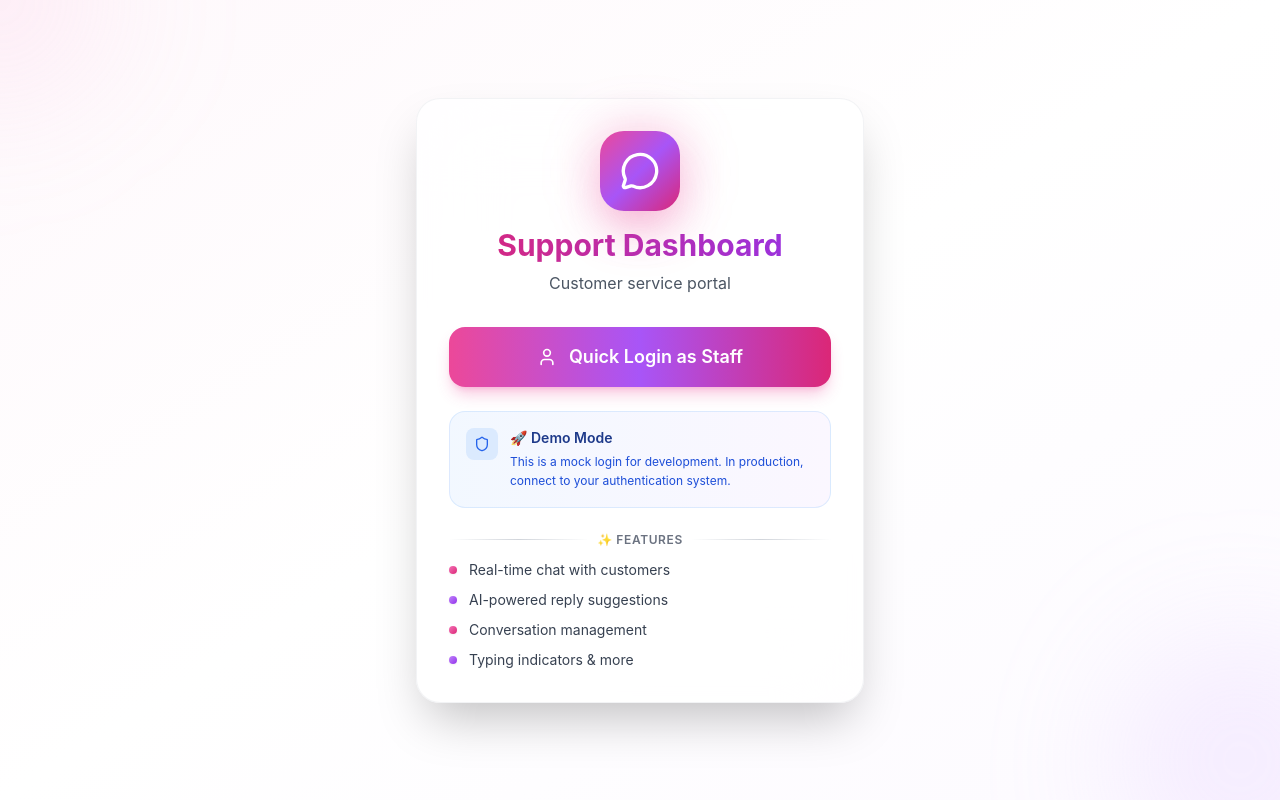
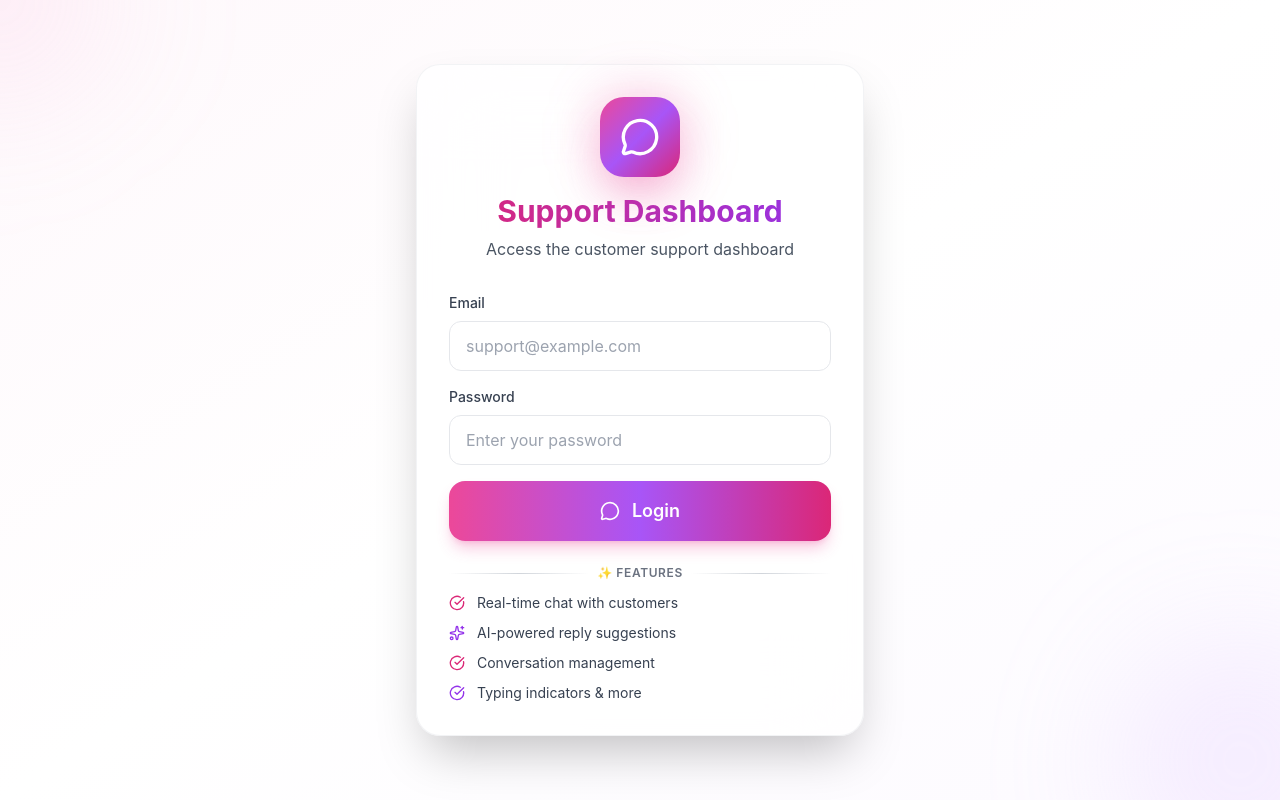
Before and after one commit to scaletto-dev/spa-hackathon, a React (Vite) app in the folder apps/frontend/: page /support in a window 1280 px wide. Built offline with nearby package versions, Linux system fonts and the light colour scheme.

Commit message:
fix: Enhance BookingPage and SupportLogin with i18n support and improved role checks

```diff
--- a/apps/frontend/src/i18n/locales/en/common.json
+++ b/apps/frontend/src/i18n/locales/en/common.json
@@ -1177,11 +1177,16 @@
             "forgotPassword": "Forgot password?",
             "login": "Login",
             "loggingIn": "Logging in...",
+            "emailRequired": "Please enter email and password",
+            "loginSuccess": "Login successful!",
+            "loginFailed": "Login failed. Please check your credentials.",
             "features": {
-                "realtime": "Real-time Chat",
+                "realtime": "Real-time chat with customers",
                 "realtimeDesc": "Respond to customers instantly",
-                "ai": "AI Suggestions",
+                "ai": "AI-powered reply suggestions",
                 "aiDesc": "Powered by intelligent AI",
+                "management": "Conversation management",
+                "indicators": "Typing indicators & more",
                 "analytics": "Analytics",
                 "analyticsDesc": "Track support performance"
             }
--- a/apps/frontend/src/support/pages/SupportLogin.tsx
+++ b/apps/frontend/src/support/pages/SupportLogin.tsx
@@ -1,29 +1,55 @@
+import { useState } from 'react';
 import { useNavigate } from 'react-router-dom';
 import { motion } from 'framer-motion';
-import { MessageCircleIcon, UserIcon, ShieldIcon } from 'lucide-react';
+import { MessageCircleIcon, SparklesIcon, CheckCircleIcon } from 'lucide-react';
+import { useTranslation } from 'react-i18next';
+import { useAuth } from '../../auth/useAuth';
+import { toast } from '../../utils/toast';
 
 /**
  * Support Dashboard Login Page
- * Quick access for support staff
+ * Staff authentication with real login
  */
 export default function SupportLogin() {
+    const { t } = useTranslation();
     const navigate = useNavigate();
+    const { login } = useAuth();
+    const [email, setEmail] = useState('');
+    const [password, setPassword] = useState('');
+    const [isLoading, setIsLoading] = useState(false);
 
-    const handleStaffLogin = () => {
-        // Mock staff login
-        localStorage.setItem(
-            'user_data',
-            JSON.stringify({
-                id: 'staff-1',
-                fullName: 'Support Agent',
-                email: 'support@beautyai.com',
-                role: 'STAFF',
-            }),
-        );
-        localStorage.setItem('accessToken', 'mock-staff-token');
+    const handleStaffLogin = async (e: React.FormEvent) => {
+        e.preventDefault();
 
-        // Navigate to support dashboard
-        navigate('/support-dashboard');
+        if (!email || !password) {
+            toast.error(t('support.login.emailRequired'));
+            return;
+        }
+
+        try {
+            setIsLoading(true);
+            await login({ email, password });
+
+            // Check if user has staff role
+            const userData = localStorage.getItem('user_data');
+            if (userData) {
+                const user = JSON.parse(userData);
+                if (user.role === 'STAFF') {
+                    toast.success(t('support.login.loginSuccess'));
+                    navigate('/support-dashboard');
+                } else {
+                    toast.error('Access denied. Staff role required.');
+                    localStorage.removeItem('user_data');
+                    localStorage.removeItem('accessToken');
+                }
+            }
+        } catch (error) {
+            console.error('Login error:', error);
+            const errorMessage = error instanceof Error ? error.message : t('support.login.loginFailed');
+            toast.error(errorMessage);
+        } finally {
+            setIsLoading(false);
+        }
     };
 
     return (
@@ -86,44 +112,75 @@ export default function SupportLogin() {
                             transition={{ delay: 0.4 }}
                             className='text-gray-600 text-sm md:text-base'
                         >
-                            Customer service portal
+                            {t('support.login.subtitle')}
                         </motion.p>
                     </div>
 
-                    {/* Login Button - Enhanced */}
-                    <motion.button
+                    {/* Login Form */}
+                    <motion.form
                         initial={{ opacity: 0, y: 20 }}
                         animate={{ opacity: 1, y: 0 }}
                         transition={{ delay: 0.5 }}
-                        whileHover={{ scale: 1.03, boxShadow: '0 20px 40px rgba(236, 72, 153, 0.3)' }}
-                        whileTap={{ scale: 0.97 }}
-                        onClick={handleStaffLogin}
-                        className='w-full py-4 bg-gradient-to-r from-pink-500 via-purple-500 to-pink-600 text-white rounded-2xl font-semibold shadow-lg shadow-pink-500/30 transition-all flex items-center justify-center gap-3 text-base md:text-lg'
+                        onSubmit={handleStaffLogin}
+                        className='space-y-4'
                     >
-                        <UserIcon className='w-5 h-5' />
-                        Quick Login as Staff
-                    </motion.button>
+                        <div>
+                            <label className='block text-sm font-medium text-gray-700 mb-2'>
+                                {t('support.login.email')}
+                            </label>
+                            <input
+                                type='email'
+                                value={email}
+                                onChange={(e) => setEmail(e.target.value)}
+                                placeholder={t('support.login.emailPlaceholder')}
+                                disabled={isLoading}
+                                className='w-full px-4 py-3 bg-white/80 border border-gray-200 rounded-xl focus:outline-none focus:ring-2 focus:ring-pink-500/50 focus:border-pink-300 transition-all disabled:opacity-50 disabled:cursor-not-allowed'
+                                required
+                            />
+                        </div>
 
-                    {/* Info - Enhanced */}
-                    <motion.div
-                        initial={{ opacity: 0, y: 20 }}
-                        animate={{ opacity: 1, y: 0 }}
-                        transition={{ delay: 0.6 }}
-                        className='mt-6 p-4 bg-gradient-to-r from-blue-50/80 to-purple-50/80 backdrop-blur-sm border border-blue-200/50 rounded-2xl'
-                    >
-                        <div className='flex items-start gap-3'>
-                            <div className='w-8 h-8 bg-blue-100 rounded-lg flex items-center justify-center flex-shrink-0'>
-                                <ShieldIcon className='w-4 h-4 text-blue-600' />
-                            </div>
-                            <div>
-                                <p className='text-sm text-blue-900 font-semibold mb-1'>🚀 Demo Mode</p>
-                                <p className='text-xs text-blue-700 leading-relaxed'>
-                                    This is a mock login for development. In production, connect to your authentication
-                                    system.
-                                </p>
-                            </div>
+                        <div>
+                            <label className='block text-sm font-medium text-gray-700 mb-2'>
+                                {t('support.login.password')}
+                            </label>
+                            <input
+                                type='password'
+                                value={password}
+                                onChange={(e) => setPassword(e.target.value)}
+                                placeholder={t('support.login.passwordPlaceholder')}
+                                disabled={isLoading}
+                                className='w-full px-4 py-3 bg-white/80 border border-gray-200 rounded-xl focus:outline-none focus:ring-2 focus:ring-pink-500/50 focus:border-pink-300 transition-all disabled:opacity-50 disabled:cursor-not-allowed'
+                                required
+                            />
                         </div>
-                    </motion.div>
+
+                        <motion.button
+                            type='submit'
+                            disabled={isLoading}
+                            whileHover={{
+                                scale: isLoading ? 1 : 1.03,
+                                boxShadow: '0 20px 40px rgba(236, 72, 153, 0.3)',
+                            }}
+                            whileTap={{ scale: isLoading ? 1 : 0.97 }}
+                            className='w-full py-4 bg-gradient-to-r from-pink-500 via-purple-500 to-pink-600 text-white rounded-2xl font-semibold shadow-lg shadow-pink-500/30 transition-all flex items-center justify-center gap-3 text-base md:text-lg disabled:opacity-50 disabled:cursor-not-allowed'
+                        >
+                            {isLoading ? (
+                                <>
+                                    <motion.div
+                                        animate={{ rotate: 360 }}
+                                        transition={{ duration: 1, repeat: Infinity, ease: 'linear' }}
+                                        className='w-5 h-5 border-2 border-white/30 border-t-white rounded-full'
+                                    />
+                                    {t('support.login.loggingIn')}
+                                </>
+                            ) : (
+                                <>
+                                    <MessageCircleIcon className='w-5 h-5' />
+                                    {t('support.login.login')}
+                                </>
+                            )}
+                        </motion.button>
+                    </motion.form>
 
                     {/* Features - Enhanced with Stagger Animation */}
                     <motion.div
@@ -139,10 +196,14 @@ export default function SupportLogin() {
                         </div>
                         <ul className='space-y-2.5'>
                             {[
-                                { text: 'Real-time chat with customers', color: 'pink' },
-                                { text: 'AI-powered reply suggestions', color: 'purple' },
-                                { text: 'Conversation management', color: 'pink' },
-                                { text: 'Typing indicators & more', color: 'purple' },
+                                { text: t('support.login.features.realtime'), icon: CheckCircleIcon, color: 'pink' },
+                                { text: t('support.login.features.ai'), icon: SparklesIcon, color: 'purple' },
+                                { text: t('support.login.features.management'), icon: CheckCircleIcon, color: 'pink' },
+                                {
+                                    text: t('support.login.features.indicators'),
+                                    icon: CheckCircleIcon,
+                                    color: 'purple',
+                                },
                             ].map((feature, index) => (
                                 <motion.li
                                     key={index}
@@ -151,8 +212,8 @@ export default function SupportLogin() {
                                     transition={{ delay: 0.8 + index * 0.1 }}
                                     className='flex items-center gap-3 text-sm text-gray-700 group'
                                 >
-                                    <div
-                                        className={`w-2 h-2 bg-gradient-to-br from-${feature.color}-400 to-${feature.color}-600 rounded-full shadow-sm group-hover:scale-125 transition-transform`}
+                                    <feature.icon
+                                        className={`w-4 h-4 text-${feature.color}-600 group-hover:scale-110 transition-transform`}
                                     />
                                     <span className='group-hover:text-gray-900 transition-colors'>{feature.text}</span>
                                 </motion.li>
```
Also changed, not shown: apps/frontend/src/client/pages/BookingPage.tsx (+8 -8 lines), apps/frontend/src/routes/guards/RequireRole.tsx (+16 -3 lines), apps/frontend/src/i18n/locales/vi/common.json.
